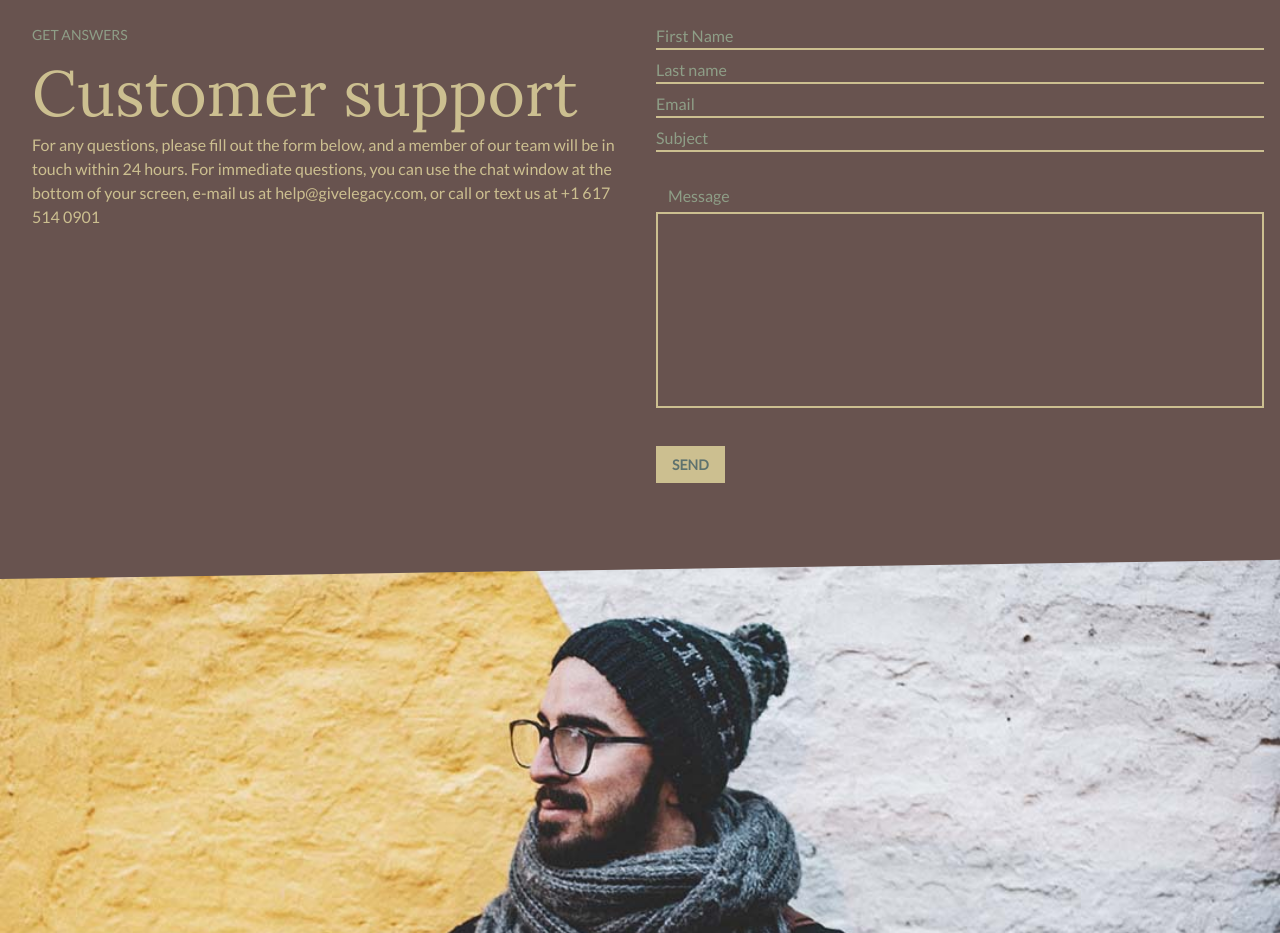
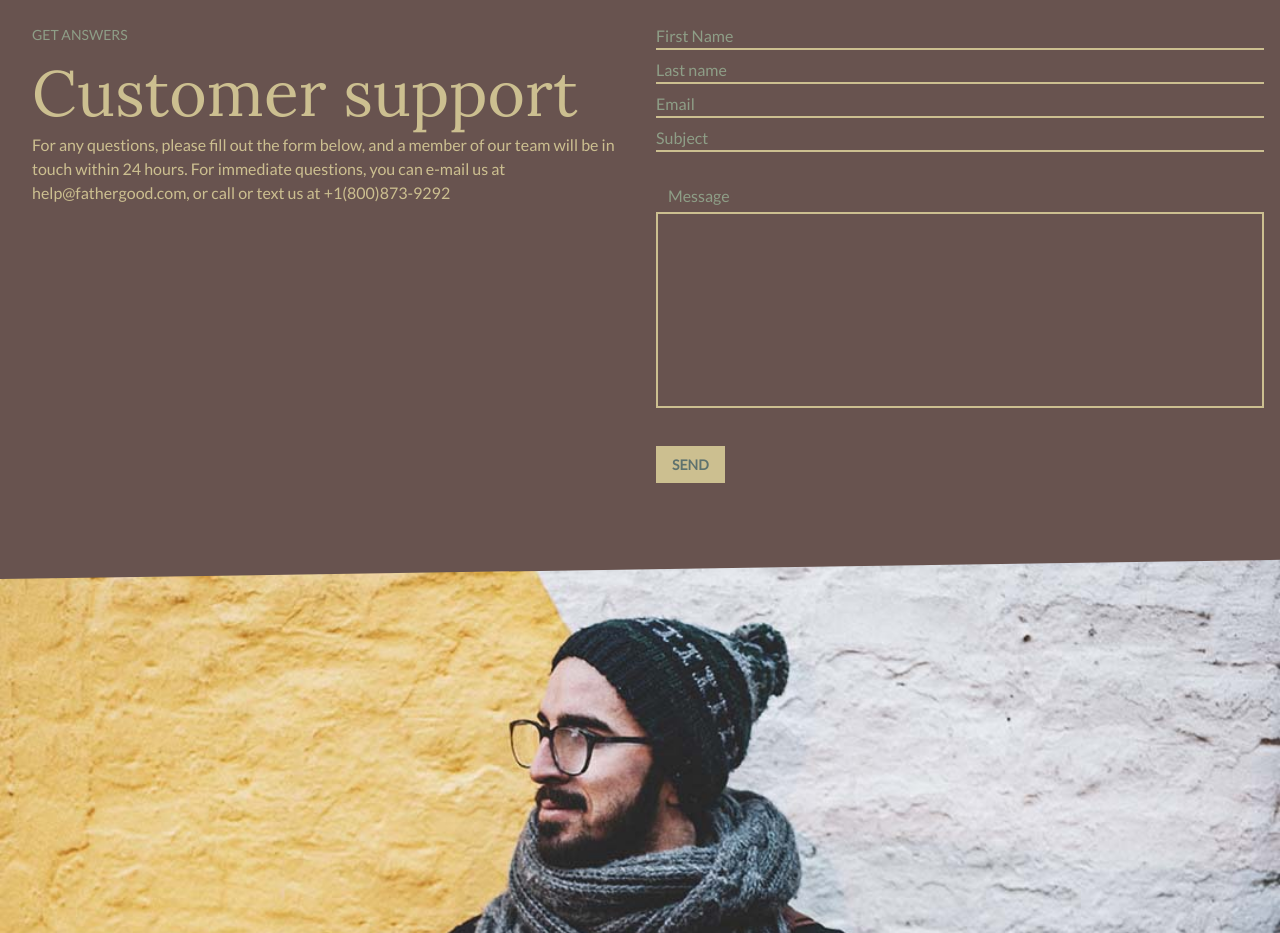
Before and after one commit to astridlyre/fathergood, a Vue app: page /contact in a window 1280 px wide. Shown: the part 840-1773 px from the top of the page. Built offline with nearby package versions, Linux system fonts and the light colour scheme; what @tailwindcss/custom-forms would draw is missing.

Commit message:
little change

```diff
--- a/src/views/Contact.vue
+++ b/src/views/Contact.vue
@@ -46,8 +46,8 @@
           <p class="text-sm sm:text-base text-light">
             For any questions, please fill out the form below, and a member of
             our team will be in touch within 24 hours. For immediate questions,
-            you can use the chat window at the bottom of your screen, e-mail us
-            at help@givelegacy.com, or call or text us at +1 617 514 0901
+            you can e-mail us at help@fathergood.com, or call or text us at
+            +1(800)873-9292
           </p>
         </div>
         <div class="mt-16 md:mt-0 md:ml-4 flex flex-col w-full">
```
